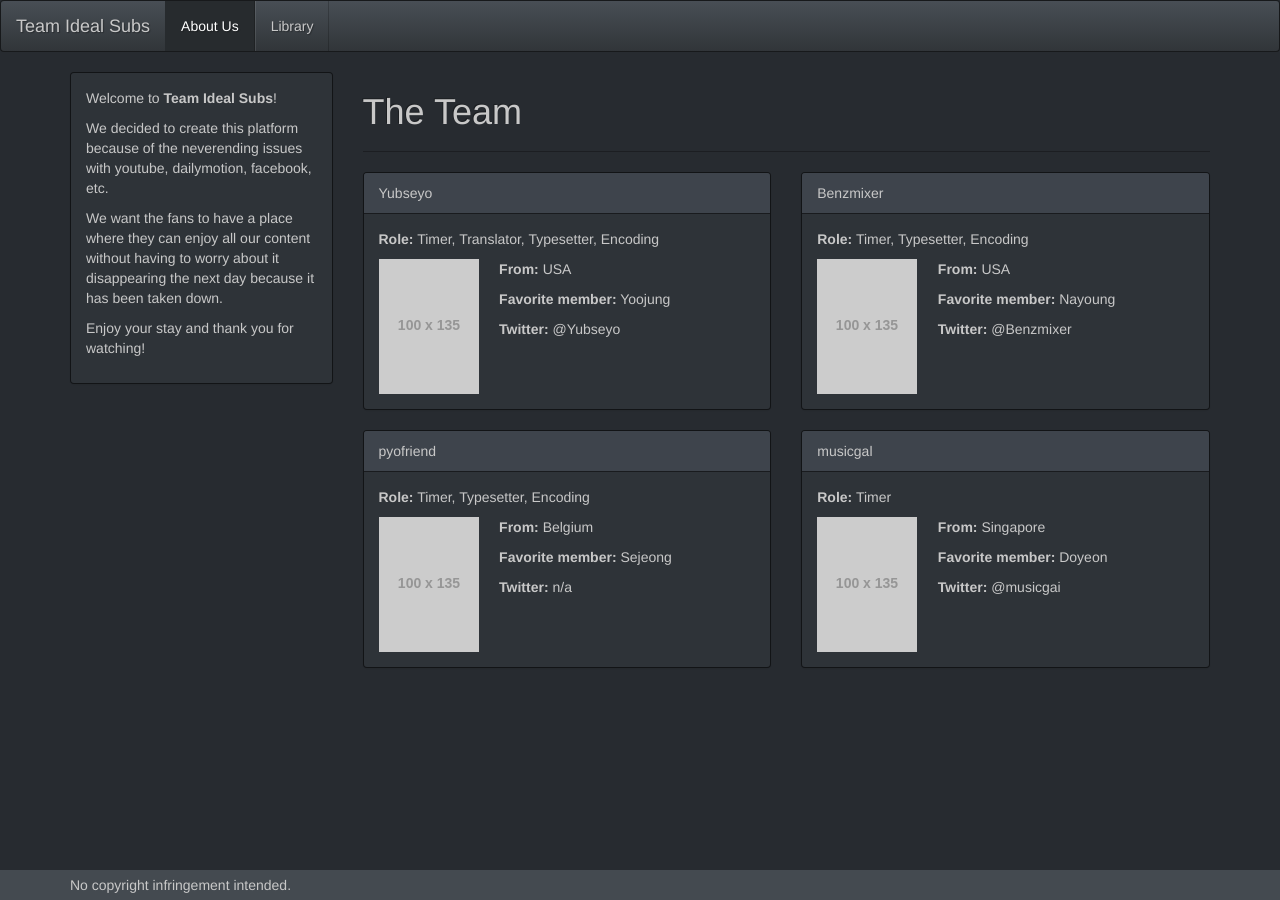
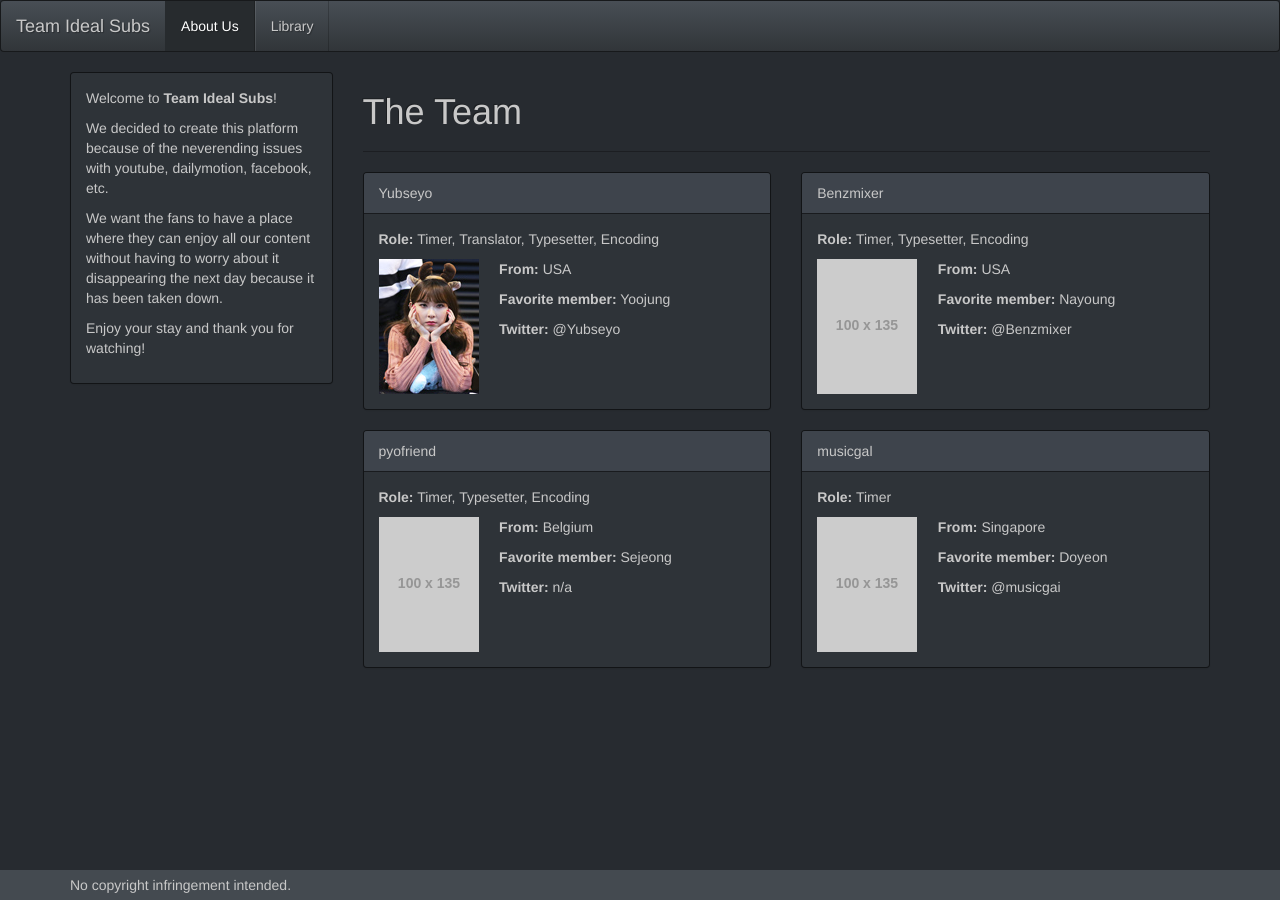
Before and after one commit to teamidealsubs/teamidealsubs.github.io, a Jekyll site: the page built from aboutus.html, in a window 1280 px wide. Built offline with Jekyll 4.4.1, drawn with Linux system fonts in a browser that asks for light colours; nearby versions of some CDN libraries.

Commit message:
testing pyo profile pic

```diff
--- a/aboutus.html
+++ b/aboutus.html
@@ -22,7 +22,7 @@
 					</div>
 				</div>
 				<div class="row">
-  					<div class="col-md-4"><img src="http://placehold.it/100x135"></div>
+  					<div class="col-md-4"><img src="{{ ASSET_PATH }}/../../tis-profile-pyo.jpg"></div>
   					<div class="col-md-8 profile-content">
 						<p><strong>From:</strong> USA</p>
 						<p><strong>Favorite member:</strong> Yoojung</p>
```
Also changed, not shown: assets/tis-profile-pyo.jpg (added).
